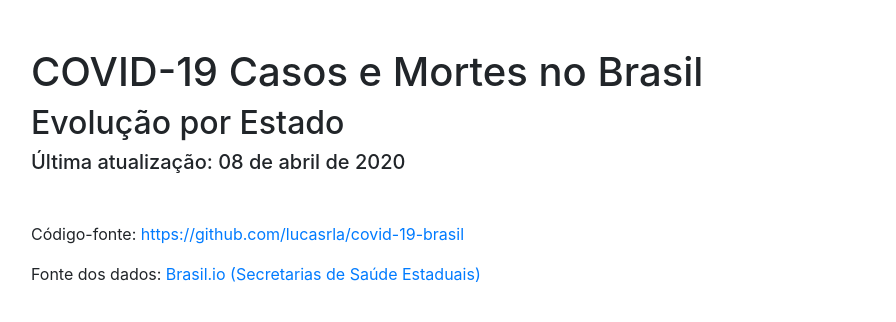
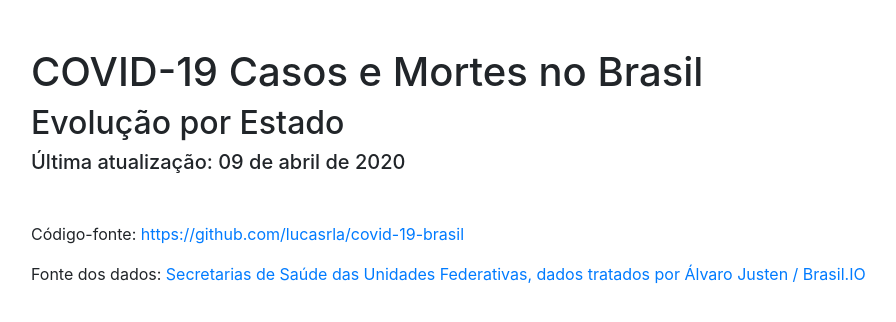
Before and after one commit to lucasrla/covid-19-brasil, a plain HTML site: page index.html in a window 1280 px wide. Shown: the whole page, without its empty margins (54-950 px from the left). Drawn offline with nearby package versions, Linux system fonts and the light colour scheme.

Commit message:
Update with 2020-04-09 data

```diff
--- a/index.html
+++ b/index.html
@@ -40,7 +40,7 @@
       <div class="mt-5 mb-5">
         <h1>COVID-19 Casos e Mortes no Brasil</h1>
         <h2>Evolução por Estado</h2>
-        <h5>Última atualização: 08 de abril de 2020</h5>
+        <h5>Última atualização: 09 de abril de 2020</h5>
       </div>
 
       <div id="observablehq-content">
@@ -62,7 +62,8 @@
       <p>
         Fonte dos dados:
         <a href="https://brasil.io/dataset/covid19/caso"
-          >Brasil.io (Secretarias de Saúde Estaduais)</a
+          >Secretarias de Saúde das Unidades Federativas, dados tratados por
+          Álvaro Justen / Brasil.IO</a
         >
       </p>
     </div>
```
Also changed, not shown: state_summary.json (+1 -1 lines), 2 other files.
